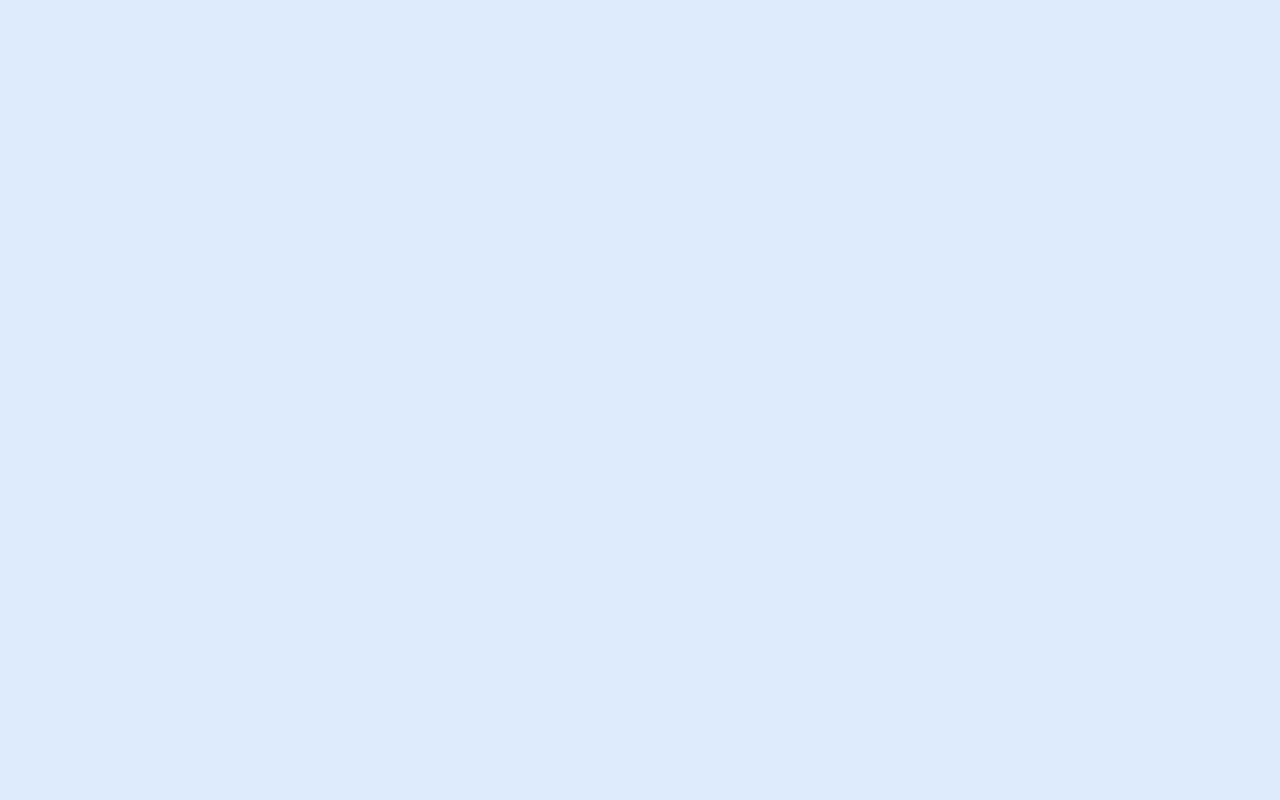
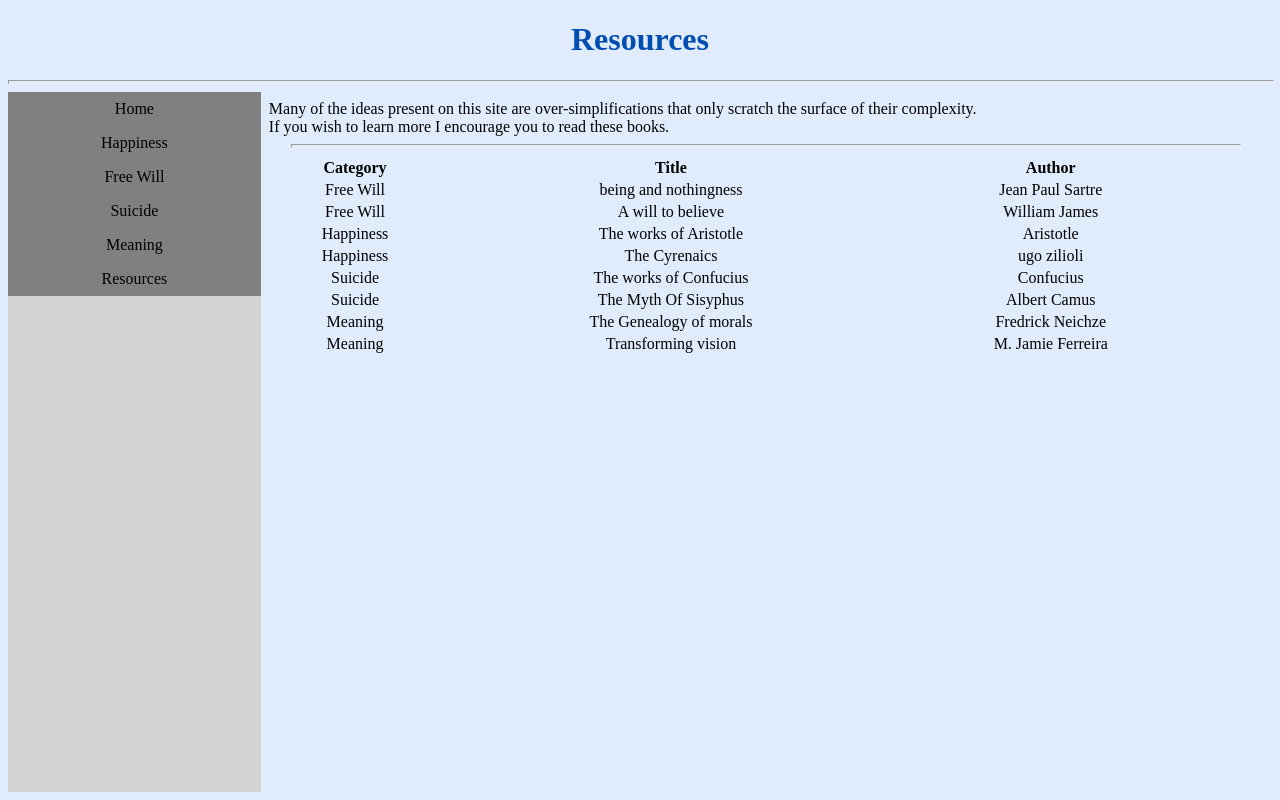
Before and after one commit to pyl0ader/muh-website, a plain HTML site: page resources.html in a window 1280 px wide. Drawn offline with Linux system fonts and the light colour scheme.

Commit message:
fixed tables; finished resources

```diff
--- a/main.css
+++ b/main.css
@@ -52,3 +52,7 @@ li a:hover {
 .cont img {
 	margin: .25em;
 }
+
+table tr, td {
+    text-align: center;
+}
--- a/resources.html
+++ b/resources.html
@@ -1,7 +1,78 @@
 <!DOCTYPE html PUBLIC "-//W3C//DTD HTML 4.01//EN" "http://www.w3.org/TR/html4/strict.dtd">
-<html><head><meta content="text/html; charset=ISO-8859-1" http-equiv="content-type"><title>resources</title>
-  <link rel="stylesheet" type="text/css" href="main.css">
-  </head><body>
-  <br>
+<html>
+    <head>
+        <meta content="text/html; charset=ISO-8859-1" http-equiv="content-type">
+        <title>resources</title>
+        <link rel="stylesheet" type="text/css" href="main.css">
+    </head>
+    <body>
 
-</body></html>
+		<h1>Resources</h1>
+
+		<hr style="width: 100%; height: 2px;">
+
+		<ul>
+			<li><a href="index.html">Home</a></li>
+			<li><a href="happiness.html">Happiness</a></li>
+			<li><a href="free_will.html">Free Will</a></li>
+			<li><a href="suicide.html">Suicide</a></li>
+			<li><a href="meaning.html">Meaning</a></li>
+			<li><a href="resources.html">Resources</a></li>
+		</ul>
+
+        <p>
+        Many of the ideas present on this site are over-simplifications that only scratch the surface of their complexity. <br>
+        If you wish to learn more I encourage you to read these books.
+        </p>
+
+		<hr style="width: 75%; height: 2px;">
+
+        <table style="width:75%">
+            <tr>
+                <th>Category</th>
+                <th>Title</th>
+                <th>Author</th>
+            </tr>
+            <tr>
+                <td>Free Will</td>
+                <td>being and nothingness</td>
+                <td>Jean Paul Sartre</td>
+            </tr>
+            <tr>
+                <td>Free Will</td>
+                <td>A will to believe</td>
+                <td>William James</td>
+            </tr>
+            <tr>
+                <td>Happiness</td>
+                <td>The works of Aristotle</td>
+                <td>Aristotle</td>
+            </tr>
+            <tr>
+                <td>Happiness</td>
+                <td>The Cyrenaics</td>
+                <td>ugo zilioli</td>
+            </tr>
+            <tr>
+                <td>Suicide</td>
+                <td>The works of Confucius</td>
+                <td>Confucius</td>
+            </tr>
+            <tr>
+                <td>Suicide</td>
+                <td>The Myth Of Sisyphus</td>
+                <td>Albert Camus</td>
+            </tr>
+            <tr>
+                <td>Meaning</td>
+                <td>The Genealogy of morals</td>
+                <td>Fredrick Neichze</td>
+            </tr>
+            <tr>
+                <td>Meaning</td>
+                <td>Transforming vision</td>
+                <td>M. Jamie Ferreira</td>
+            </tr>
+        </table>
+    </body>
+</html>
```
Also changed, not shown: free_will.html (+2 -1 lines), happiness.html (+4 -3 lines), index.html (+1 -0 lines), meaning.html (+4 -3 lines), suicide.html (+5 -4 lines).
